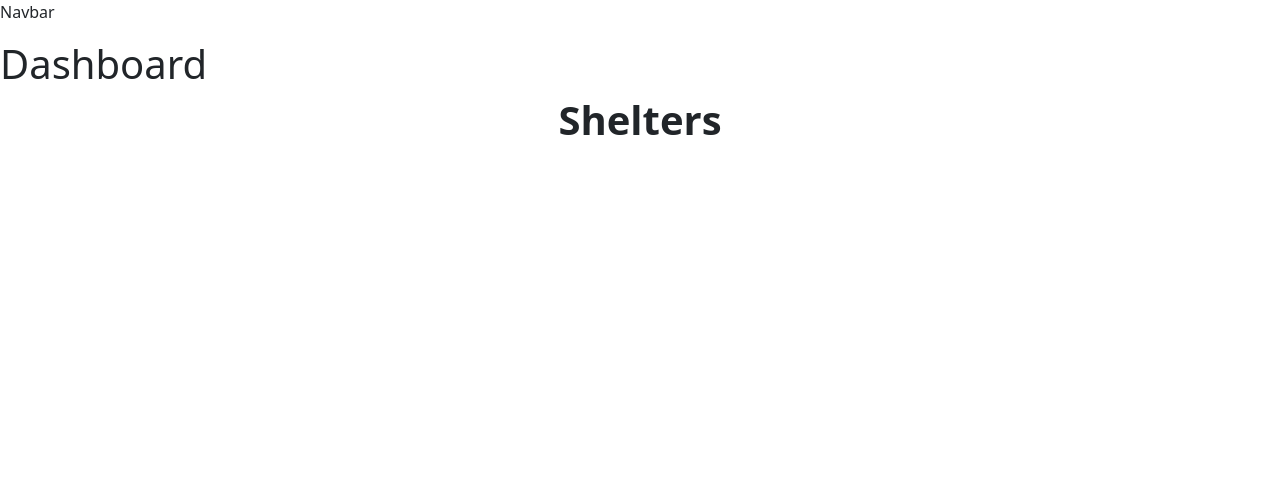
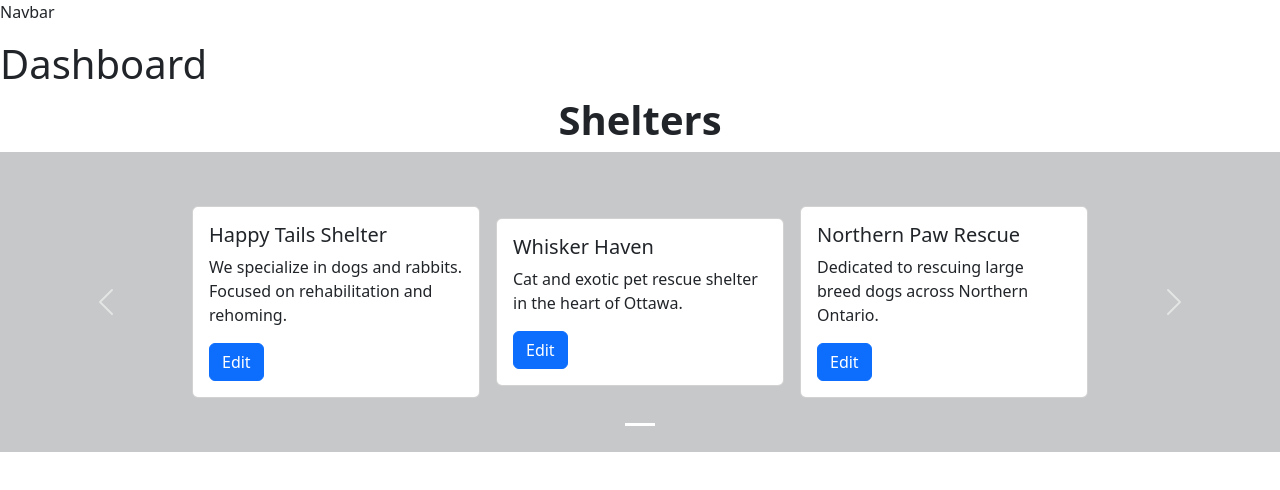
Before and after one commit to Chav0073/zoodopt, a React (Vite) app in the folder frontend/: page /admin/shelters in a window 1280 px wide. Shown: the top 490 px of the page. Built offline with nearby package versions, Linux system fonts and the light colour scheme.

Commit message:
creates a carousel of 3 items in shelters category in admin dashboard, creates a chunkArray helper func

```diff
--- a/frontend/src/components/AdminSheltersCarousel/ManageSheltersCarousel.jsx
+++ b/frontend/src/components/AdminSheltersCarousel/ManageSheltersCarousel.jsx
@@ -3,18 +3,41 @@ import {
 } from "react-bootstrap";
 import { useContext } from "react";
 import SheltersContext from "../../../context/SheltersContext";
+import chunkArray from "../../helpers/chunkArray";
 
 const ManageSheltersCarousel = () => {
     const shelters = useContext(SheltersContext);
 
-    console.log(shelters);
+    const shelterChunks = chunkArray(shelters, 3); // 3 per page
+
     return (
         <div>
-            <h1 className="text-center fw-bold my-2">
-                Shelters
-            </h1>
+            <h1 className="text-center fw-bold my-2">Shelters</h1>
+            <div className="bg-dark bg-opacity-25 container-fluid">
+                <Carousel>
+                    {shelterChunks.map((chunk, index) => (
+                        <Carousel.Item key={index} style={{ height: 300 }}>
+                            <Stack
+                                direction="horizontal"
+                                className="h-100 justify-content-center align-items-center"
+                                gap={3}
+                            >
+                                {chunk.map((shelter, idx) => (
+                                    <Card key={idx} style={{ width: "18rem" }}>
+                                        <Card.Body>
+                                            <Card.Title>{shelter.name}</Card.Title>
+                                            <Card.Text>{shelter.description}</Card.Text>
+                                            <Button variant="primary">Edit</Button>
+                                        </Card.Body>
+                                    </Card>
+                                ))}
+                            </Stack>
+                        </Carousel.Item>
+                    ))}
+                </Carousel>
+            </div>
         </div>
-    )
-}
+    );
+};
 
 export default ManageSheltersCarousel;
--- /dev/null
+++ b/frontend/src/helpers/chunkArray.js
@@ -0,0 +1,7 @@
+const chunkArray = (array, size) => {
+    return Array.from({ length: Math.ceil(array.length / size) }, (_, i) =>
+        array.slice(i * size, i * size + size)
+    );
+};
+
+export default chunkArray;
```
